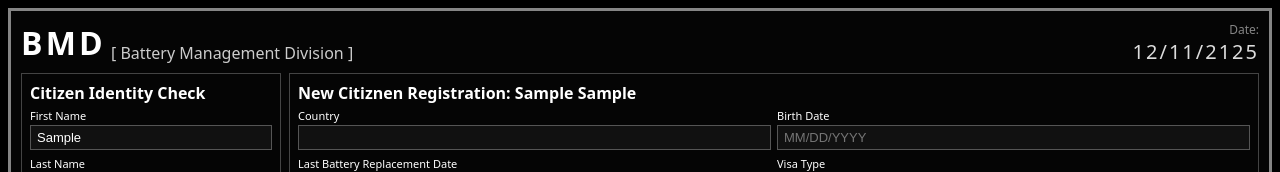
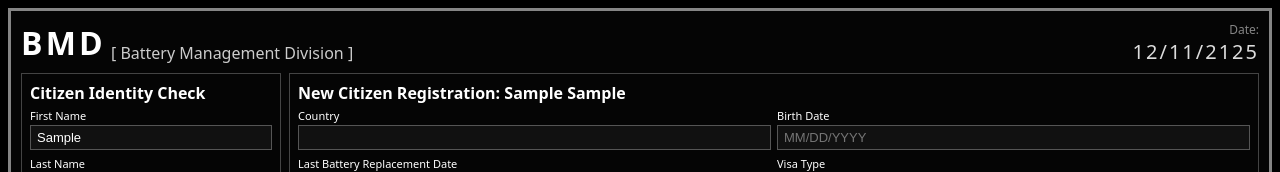
Before and after one commit to MinkyuKim97/BMD-Battery-Management-Division-, a React (Vite) app: page / in a window 1280 px wide. Both pictures are taken after typing "Sample", "Sample" into the empty fields and a click on the button "Access Data". Shown: the top 172 px of the page. Built offline with nearby package versions, Linux system fonts and the light colour scheme; no server answers; the database is empty.

Commit message:
ver 1.1.2(update strings)

```diff
--- a/client/App.jsx
+++ b/client/App.jsx
@@ -1,4 +1,3 @@
-
 import "../style.css";
 import { useEffect, useMemo, useState } from "react";
 import { db } from "../firebaseConfig.js";
@@ -625,7 +624,7 @@ export function App() {
               // Creating new citizen data
               <>
                 <h3 className="sectionTitle">
-                  New Citiznen Registration: {newMemberName}
+                  New Citizen Registration: {newMemberName}
                 </h3>
 
                 <form
```
Also changed, not shown: 1 other file (tests, documents, lock files or other folders).
